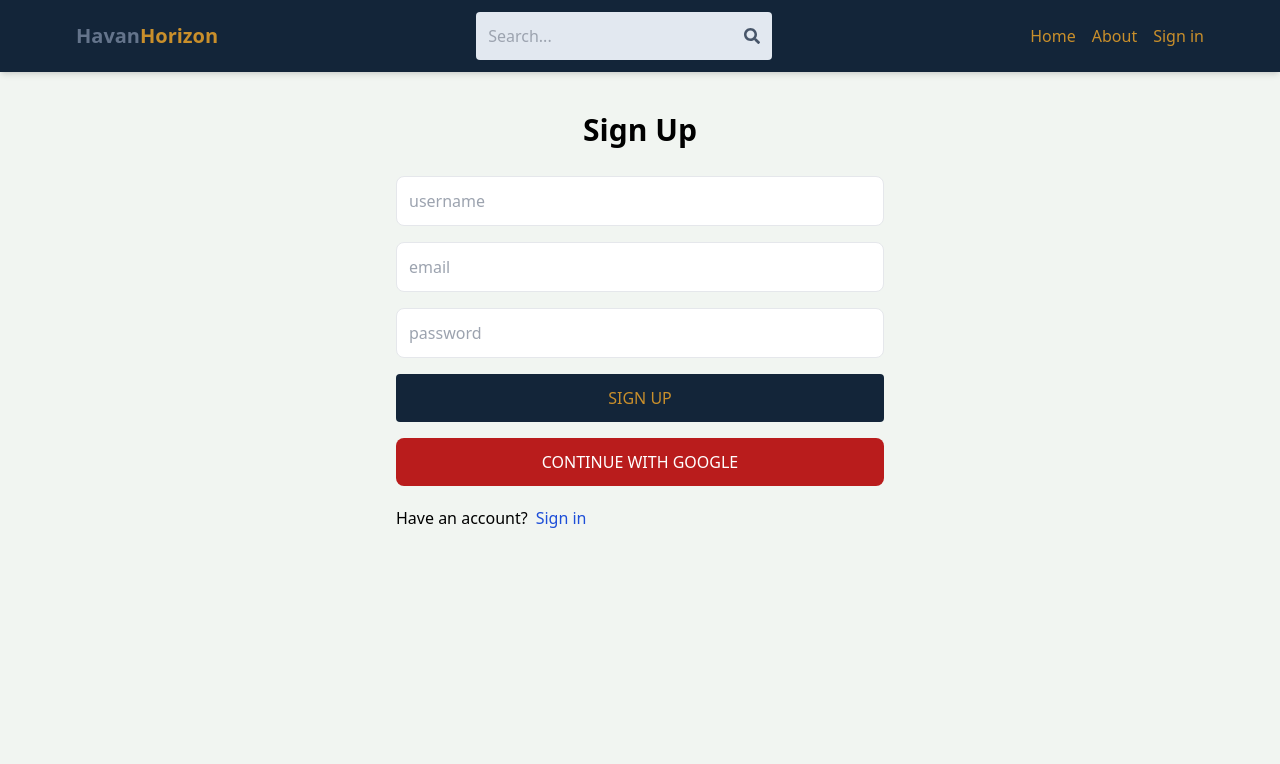
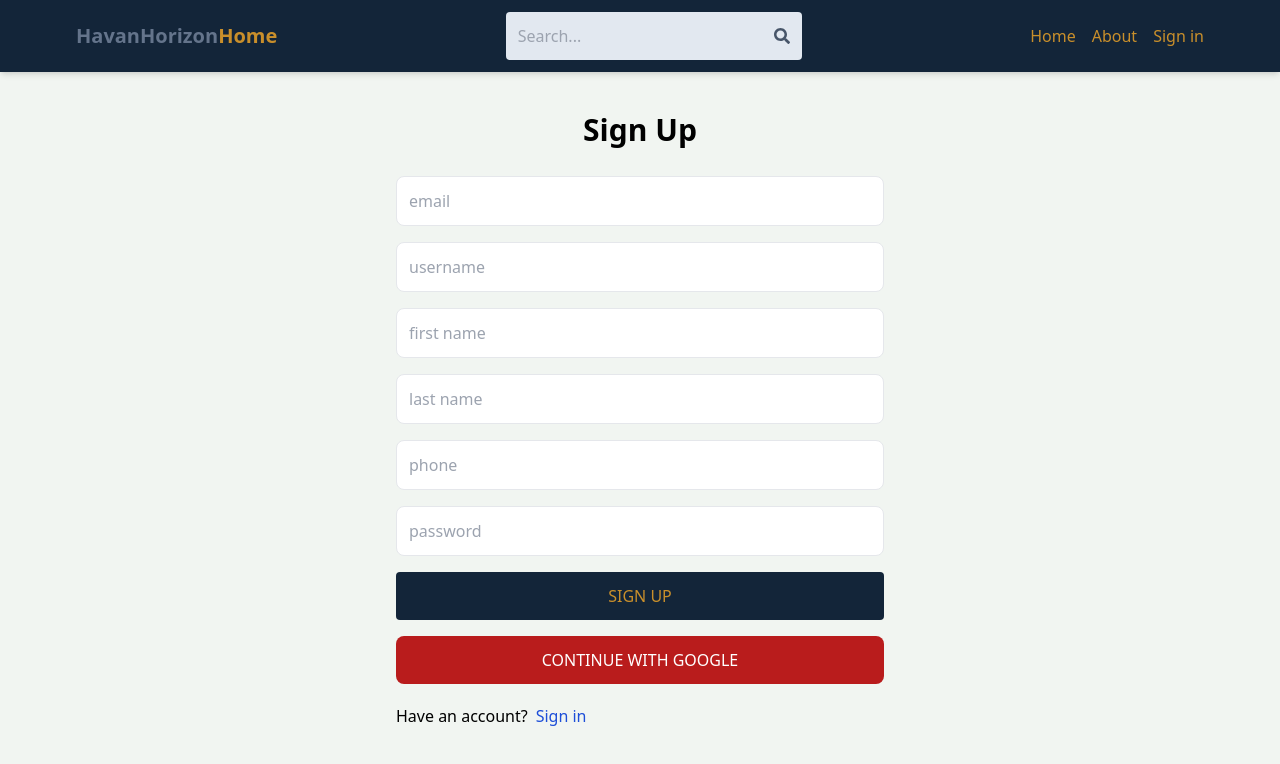
Before and after one commit to NDDuy1006/mern-stack-realtor, a React (Vite) app: page /sign-up in a window 1280 px wide. Shown: the top 764 px of the page. Built offline with nearby package versions, Linux system fonts and the light colour scheme.

Commit message:
finished navigate to profile page

```diff
--- a/src/App.tsx
+++ b/src/App.tsx
@@ -5,6 +5,7 @@ import About from './pages/About'
 import Profile from './pages/Profile'
 import Header from './components/Header'
 import SignUp from './pages/SignUp'
+import PrivateRoute from './components/PrivateRoute'
 
 const App = () => {
   return (
@@ -16,7 +17,9 @@ const App = () => {
         <Route path='/sign-up' element={<SignUp />} />
         <Route path='/sign-out' element={<Home />} />
         <Route path='/about' element={<About />} />
-        <Route path='/profile' element={<Profile />} />
+        <Route element={<PrivateRoute />} >
+          <Route path='/profile' element={<Profile />} />
+        </Route>
       </Routes>
     </BrowserRouter>
   )
--- a/src/components/Header.tsx
+++ b/src/components/Header.tsx
@@ -1,14 +1,17 @@
 import { FaSearch } from "react-icons/fa"
 import { Link } from "react-router-dom"
+import { useAppSelector } from "../store/store"
 
 const Header = () => {
+  const { currentUser } = useAppSelector((state) => state.user)
   return (
     <header className="bg-main-theme text-secondary-theme shadow-md">
       <div className="flex justify-between items-center max-w-6xl mx-auto p-3">
         <Link to="/">
           <h1 className="font-bold text-sm sm:text-xl flex flex-wrap">
             <span className="text-slate-500">Havan</span>
-            <span className="text-secondary-theme">Horizon</span>
+            <span className="text-slate-500">Horizon</span>
+            <span className="text-secondary-theme">Home</span>
           </h1>
         </Link>
         <form className="bg-slate-200 p-3 rounded flex items-center">
@@ -30,11 +33,20 @@ const Header = () => {
               About
             </li>
           </Link>
-          <Link to="/sign-in">
-            <li className="sm:inline hover:underline cursor-pointer">
-              Sign in
-            </li>
-          </Link>
+            {currentUser ? (
+              <Link to="/profile">
+                {/* <img src="" alt="profile" className="rounded-full h-8 w-8 object-cover bg-slate-100" /> */}
+                <li className="sm:inline hover:underline cursor-pointer">
+                  Profile
+                </li>
+              </Link>
+            ) : (
+                <Link to="/sign-in">
+                  <li className="sm:inline hover:underline cursor-pointer">
+                    Sign in
+                  </li>
+                </Link>
+            )}
         </ul>
       </div>
     </header>
--- /dev/null
+++ b/src/components/PrivateRoute.tsx
@@ -0,0 +1,13 @@
+import { useAppSelector } from "../store/store"
+import { Outlet, Navigate } from "react-router-dom"
+
+
+const PrivateRoute = () => {
+  const { currentUser } = useAppSelector((state) => state.user)
+
+  return currentUser
+    ? (<Outlet />)
+    : (<Navigate to="/sign-in" />)
+}
+
+export default PrivateRoute
--- a/src/main.tsx
+++ b/src/main.tsx
@@ -4,10 +4,13 @@ import App from './App.tsx'
 import './index.css'
 import { Provider } from 'react-redux'
 import { store } from './store/store.ts'
+import AuthProvider from './router/AuthProvider.tsx'
 
 
 ReactDOM.createRoot(document.getElementById('root')!).render(
   <Provider store={store}>
-    <App />
+    <AuthProvider>
+      <App />
+    </AuthProvider>
   </Provider>,
 )
--- a/src/pages/SignUp.tsx
+++ b/src/pages/SignUp.tsx
@@ -1,10 +1,15 @@
 /* eslint-disable @typescript-eslint/no-explicit-any */
 import { useState } from "react"
-import { Link, useNavigate } from "react-router-dom"
+import { Link } from "react-router-dom"
 import { SignUpPayload } from "../types"
 import OAuth from "../components/OAuth"
+import { useAppDispatch, useAppSelector } from "../store/store"
+import { signup } from "../store/user/userSlice"
 
 const SignUp = () => {
+  const dispatch = useAppDispatch()
+  const { loading } = useAppSelector((state) => state.user)
+  const { error } = useAppSelector((state) => state.user)
   const [formData, setFormData] = useState<SignUpPayload>({
     username: "",
     email: "",
@@ -13,10 +18,8 @@ const SignUp = () => {
     lastname: "",
     phone: ""
   })
-  const [error, setError] = useState(null)
-  const [loading, setLoading] = useState(false)
 
-  const navigate = useNavigate()
+  // const navigate = useNavigate()
 
   const handleChange = (e: React.ChangeEvent<HTMLInputElement>) => {
     const { name, value } = e.target
@@ -26,28 +29,16 @@ const SignUp = () => {
   const handleSubmit = async (e: React.FormEvent<HTMLFormElement>): Promise<void> => {
     e.preventDefault()
     try {
-      setLoading(true)
-      const res = await fetch("api/auth/signup",
-        {
-          method: "POST",
-          headers: {
-            "Content-Type": "application/json",
-          },
-          body: JSON.stringify(formData)
-        }
-      )
-      const data = await res.json()
-      if (data.success === false) {
-        setError(data.message)
-        setLoading(false)
-        return
-      }
-      setLoading(false)
-      setError(null)
-      navigate("/sign-in")
-    } catch (error: any) {
-      setLoading(false)
-      setError(error)
+      dispatch(signup(formData))
+        // .then(() => {
+        //   dispatch(signin({
+        //     email: formData.email, password: formData.password
+        //   }))
+        // })
+        // .then(() => navigate("/"))
+    } catch (error) {
+      console.log(error);
+
     }
   }
 
@@ -55,6 +46,14 @@ const SignUp = () => {
     <div className=" p-3 max-w-lg mx-auto">
       <h1 className="text-3xl text-center font-semibold my-7">Sign Up</h1>
       <form onSubmit={handleSubmit} className="flex flex-col gap-4">
+        <input
+          type="email"
+          name="email"
+          value={formData.email}
+          placeholder="email"
+          className="border p-3 rounded-lg"
+          onChange={handleChange}
+        />
         <input
           type="text"
           name="username"
@@ -64,10 +63,26 @@ const SignUp = () => {
           onChange={handleChange}
         />
         <input
-          type="email"
-          name="email"
-          value={formData.email}
-          placeholder="email"
+          type="text"
+          name="firstname"
+          value={formData.firstname}
+          placeholder="first name"
+          className="border p-3 rounded-lg"
+          onChange={handleChange}
+        />
+        <input
+          type="text"
+          name="lastname"
+          value={formData.lastname}
+          placeholder="last name"
+          className="border p-3 rounded-lg"
+          onChange={handleChange}
+        />
+        <input
+          type="phone"
+          name="phone"
+          value={formData.phone}
+          placeholder="phone"
           className="border p-3 rounded-lg"
           onChange={handleChange}
         />
--- /dev/null
+++ b/src/router/AuthProvider.tsx
@@ -0,0 +1,18 @@
+import { ReactElement, useEffect } from 'react';
+import { loadAccessToken } from '../utils/storage';
+import { useAppDispatch } from '../store/store';
+import { getMe } from '../store/user/userSlice';
+
+const AuthProvider = ({ children }: { children: ReactElement }) => {
+  const accessToken = loadAccessToken()
+  const dispatch = useAppDispatch()
+
+  useEffect(() => {
+    if (accessToken)
+      dispatch(getMe())
+  }, [accessToken, dispatch])
+
+  return children
+}
+
+export default AuthProvider
--- a/src/store/user/userSlice.ts
+++ b/src/store/user/userSlice.ts
@@ -1,6 +1,6 @@
 /* eslint-disable @typescript-eslint/no-explicit-any */
 import { createAsyncThunk, createSlice } from "@reduxjs/toolkit"
-import { GoogleSignInPayload, ResolvedUserType, SignInPayload } from "../../types";
+import { GoogleSignInPayload, ResolvedUserType, SignInPayload, SignUpPayload } from "../../types";
 import { authService } from "../../services/auth.service";
 import { ELoad } from "../../types/enum";
 import { clearAccessToken, saveAccessToken, saveRefreshToken } from "../../utils/storage";
@@ -10,6 +10,14 @@ export const signin = createAsyncThunk(
   "user/signin",
   async (payload: SignInPayload) => {
     const response = await authService.signin(payload)
+    return response.data
+  }
+)
+
+export const signup = createAsyncThunk(
+  "user/signup",
+  async (payload: SignUpPayload) => {
+    const response = await authService.signup(payload)
     return response.data
   }
 )
```
